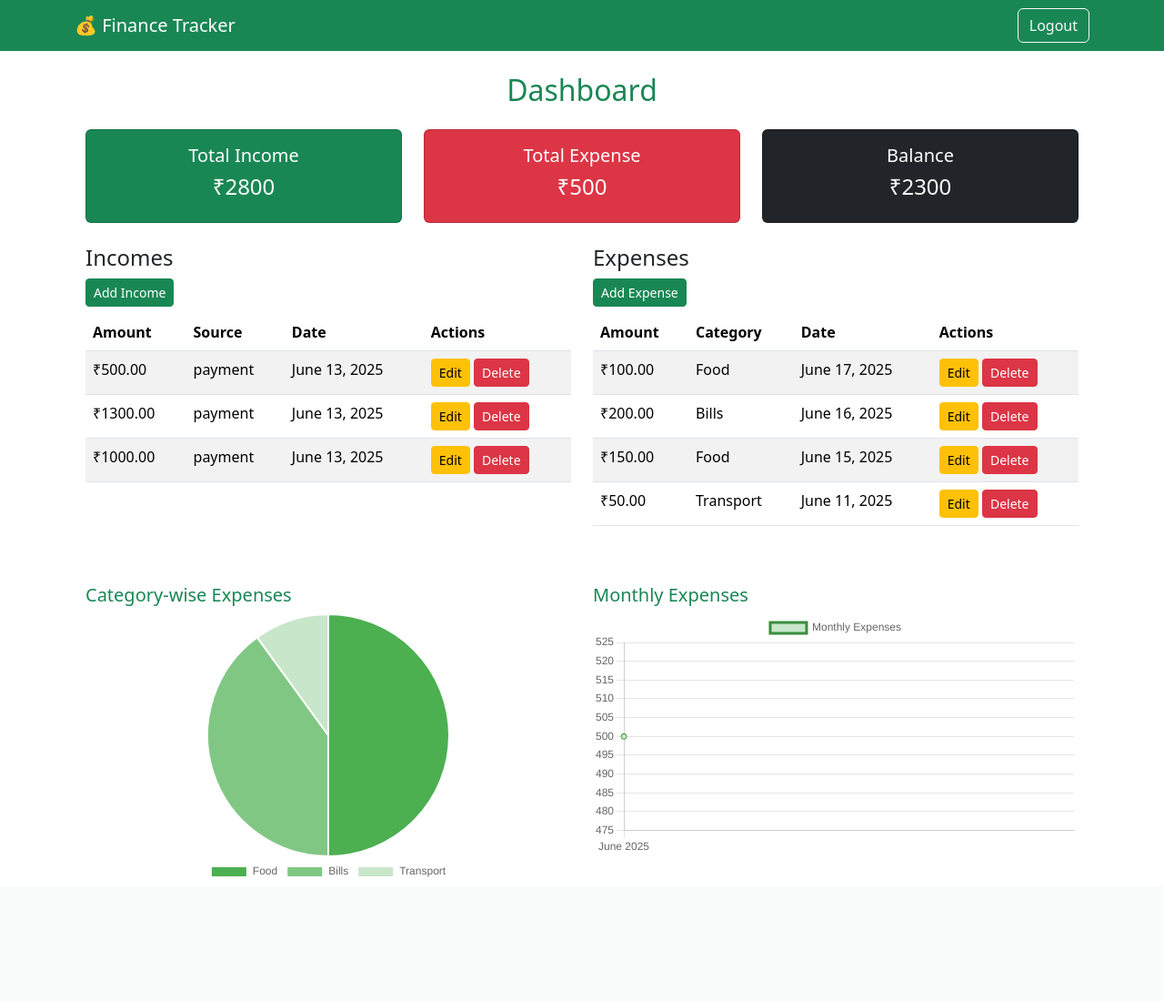
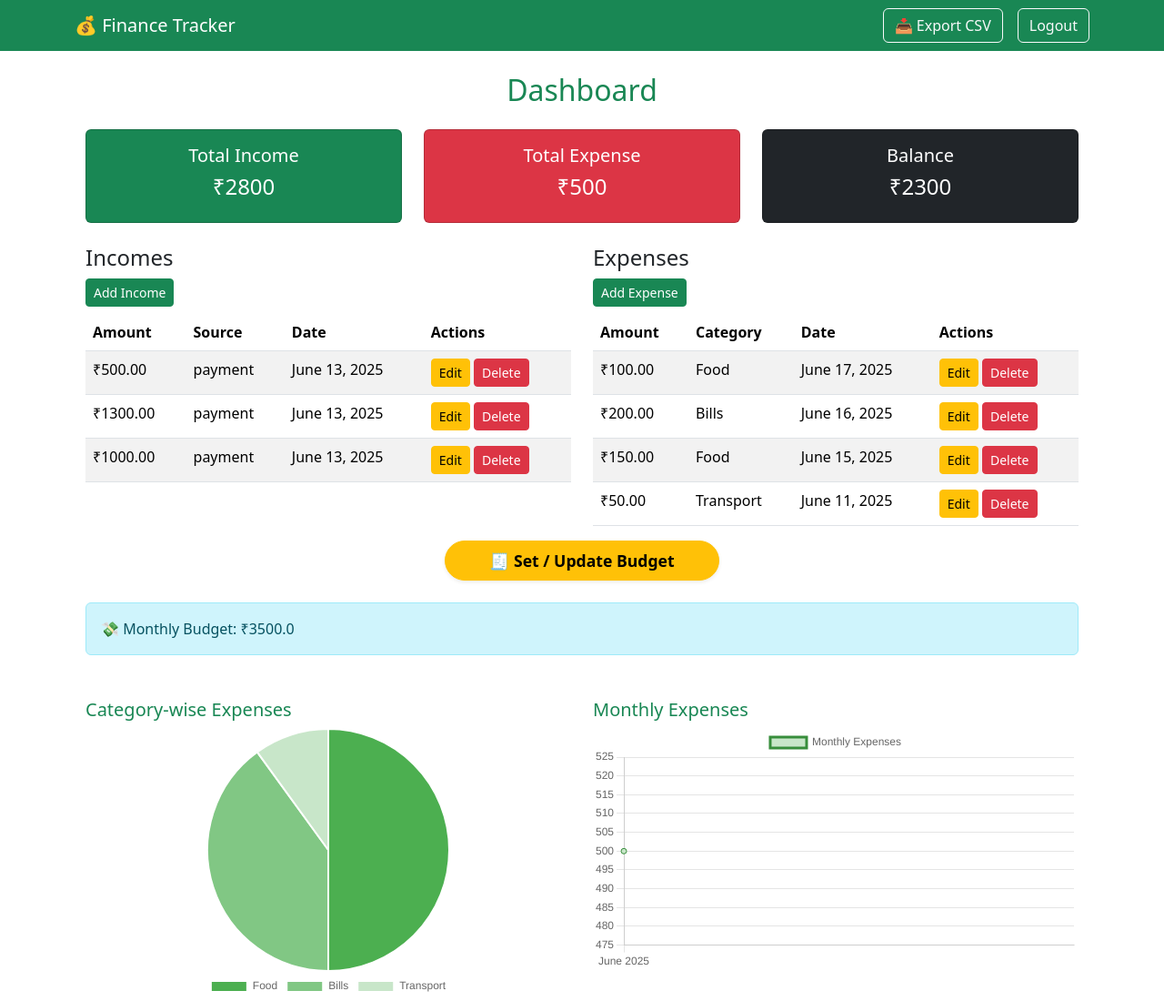
Before and after one commit to Mrun-1102/django-finance-tracker, a Django app: page / in a window 1280 px wide. Shown: the whole page at 91% size. Before the commit the page ends 964 px from the top, so only its background shows below. Run offline with Django 5.2, Linux system fonts and the light colour scheme; a user stored in the database is signed in; data comes from the database, SQL or seed files in the repository; both versions use the stored data as it was after the commit.

Commit message:
Added Budget alerts and set monthly alerts

```diff
--- a/tracker/forms.py
+++ b/tracker/forms.py
@@ -18,7 +18,7 @@ class IncomeForm(forms.ModelForm):
         widgets = {
             'date': forms.DateInput(attrs={'type': 'date'}),
             'amount': forms.NumberInput(attrs={'class': 'form-control'}),
-            'source': forms.TextInput(attrs={'class': 'form-control'}),
+            'source': forms.Select(attrs={'class': 'form-control'}),
         }
 
 class ExpenseForm(forms.ModelForm):
--- a/tracker/models.py
+++ b/tracker/models.py
@@ -1,6 +1,7 @@
 from django.db import models
 from django.contrib.auth.models import User
 from django.utils import timezone
+from django.conf import settings
 
 
 CATEGORY_CHOICES = (
@@ -9,6 +10,11 @@ CATEGORY_CHOICES = (
     ('Shopping', 'Shopping'),
     ('Entertainment', 'Entertainment'),
     ('Bills', 'Bills'),
+    ('Other', 'Other'),
+    ('Salary', 'Salary'),
+    ('Freelance', 'Freelance'),
+    ('Investment', 'Investment'),
+    ('Gift', 'Gift'),
     ('Other', 'Other'),
 )
 
@@ -34,3 +40,10 @@ class Expense(models.Model):
 
     def __str__(self):
         return f"{self.category} - ₹{self.amount}"
+
+class Budget(models.Model):
+    user = models.OneToOneField(settings.AUTH_USER_MODEL, on_delete=models.CASCADE)
+    monthly_limit = models.FloatField(default=0.0)
+
+    def __str__(self):
+        return f"{self.user.username} - ₹{self.monthly_limit}"
--- a/tracker/templates/tracker/add_expense.html
+++ b/tracker/templates/tracker/add_expense.html
@@ -6,6 +6,7 @@
         <h3 class="text-center mb-4" style="color: #1c7c54;">
             💸 Add Expense
         </h3>
+        <a href="{% url 'dashboard' %}" class="btn btn-outline-secondary mb-3">← Back to Dashboard</a>
         <form method="POST">
             {% csrf_token %}
             <div class="form-group mb-3">
--- a/tracker/templates/tracker/add_income.html
+++ b/tracker/templates/tracker/add_income.html
@@ -8,6 +8,7 @@
         <div class="col-md-6 col-sm-10">
             <div class="card p-4 shadow-sm">
                 <h4 class="mb-3 text-success text-center">💰 Add Income</h4>
+                <a href="{% url 'dashboard' %}" class="btn btn-outline-secondary mb-3">← Back to Dashboard</a>
                 <form method="post">
                     {% csrf_token %}
 
--- a/tracker/templates/tracker/base.html
+++ b/tracker/templates/tracker/base.html
@@ -15,6 +15,8 @@
                 <ul class="navbar-nav ms-auto">
                     {% if user.is_authenticated %}
                     <li class="nav-item">
+                        <div class="d-flex align-items-center gap-2">
+                            <a href="{% url 'download_csv' %}" class="btn btn-outline-light ms-2">📥 Export CSV</a>
                         <form method="post" action="{% url 'logout' %}">
                             {% csrf_token %}
                             <button type="submit" class="btn btn-outline-light ms-2">Logout</button>
--- a/tracker/templates/tracker/dashboard.html
+++ b/tracker/templates/tracker/dashboard.html
@@ -93,6 +93,31 @@
         </div>
     </div>
 
+    <!--set budget-->
+    <div class="text-center mb-4">
+    <a href="{% url 'set_budget' %}"
+       class="btn btn-lg btn-warning fw-bold px-5 py-2 shadow-sm"
+       style="border-radius: 30px; font-size: 1.1rem;">
+        🧾 Set / Update Budget
+    </a>
+</div>
+
+
+    <!--monthly alert-->
+
+{% if budget %}
+  <div class="alert alert-info">
+    💸 Monthly Budget: ₹{{ budget.monthly_limit }}
+  </div>
+{% endif %}
+
+{% if overspent %}
+  <div class="alert alert-danger d-flex align-items-center justify-content-center fw-bold shadow-sm" role="alert" style="font-size: 1rem;">
+    ⚠️ Alert: You’ve exceeded your monthly budget!
+  </div>
+{% endif %}
+
+
     <!-- Charts Section -->
     <div class="row mt-5">
         <div class="col-md-6">
--- a/tracker/urls.py
+++ b/tracker/urls.py
@@ -18,6 +18,9 @@ urlpatterns = [
     path('accounts/password_reset/done/', auth_views.PasswordResetDoneView.as_view(), name='password_reset_done'),
     path('accounts/reset/<uidb64>/<token>/', auth_views.PasswordResetConfirmView.as_view(), name='password_reset_confirm'),
     path('accounts/reset/done/', auth_views.PasswordResetCompleteView.as_view(), name='password_reset_complete'),
+    path('set-budget/', views.set_budget, name='set_budget'),
+    path('download-csv/', views.download_csv, name='download_csv'),
+
     # path('dashboard/category-data/', expense_category_data, name='expense_category_data'),
     # path('dashboard/monthly-data/', monthly_expense_data, name='monthly_expense_data'),
 
--- a/tracker/views.py
+++ b/tracker/views.py
@@ -8,21 +8,29 @@ from django.contrib.auth.forms import UserCreationForm
 from django.contrib import messages
 from .forms import CustomRegisterForm
 from django.db.models import Sum
-import calendar
+import calendar, csv
 from django.http import JsonResponse
 from django.db.models.functions import ExtractMonth
 import json
 from django.db.models.functions import TruncMonth
 from collections import OrderedDict
+from .models import Budget
+from django.http import HttpResponse
 
 @login_required
 def dashboard(request):
     incomes = Income.objects.filter(user=request.user).order_by('-date')
     expenses = Expense.objects.filter(user=request.user).order_by('-date')
-
     total_income = incomes.aggregate(total=Sum('amount'))['total'] or 0
     total_expense = expenses.aggregate(total=Sum('amount'))['total'] or 0
     balance = total_income - total_expense
+    budget = None
+    overspent = False
+
+    if request.user.is_authenticated:
+        budget = Budget.objects.filter(user=request.user).first()
+        if budget and total_expense > budget.monthly_limit:
+            overspent = True
 
     # --- Pie Chart: Category-wise Expense Data ---
     category_summary = (
@@ -53,6 +61,9 @@ def dashboard(request):
         'category_data': json.dumps(category_totals),
         'monthly_labels': json.dumps(monthly_labels),
         'monthly_data': json.dumps(monthly_totals),
+        'budget': budget,
+        'overspent': overspent,
+
     }
     return render(request, 'tracker/dashboard.html', context)
 
@@ -83,6 +94,8 @@ def add_income(request):
     else:
         form = IncomeForm()
     return render(request, 'tracker/add_income.html', {'form': form})
+
+from django.contrib import messages
 
 @login_required
 def add_expense(request):
@@ -145,3 +158,28 @@ def delete_expense(request, pk):
 def logout_view(request):
     logout(request)
     return redirect('login')
+
+@login_required
+def set_budget(request):
+    budget, created = Budget.objects.get_or_create(user=request.user)
+    if request.method == 'POST':
+        amount = request.POST.get('monthly_limit')
+        budget.monthly_limit = amount
+        budget.save()
+        messages.success(request, "Budget updated.")
+        return redirect('dashboard')
+    return render(request, 'tracker/set_budget.html', {'budget': budget})
+
+
+def download_csv(request):
+    response = HttpResponse(content_type='text/csv')
+    response['Content-Disposition'] = 'attachment; filename=expenses.csv'
+
+    writer = csv.writer(response)
+    writer.writerow(['Amount', 'Category', 'Description', 'Date'])
+
+    expenses = Expense.objects.filter(user=request.user)
+    for expense in expenses:
+        writer.writerow([expense.amount, expense.category, expense.description, expense.date])
+
+    return response
```
Also changed, not shown: tracker/templates/tracker/set_budget.html (added, +23 -0 lines), db.sqlite3, tracker/migrations/0003_alter_income_source_budget.py (added).
